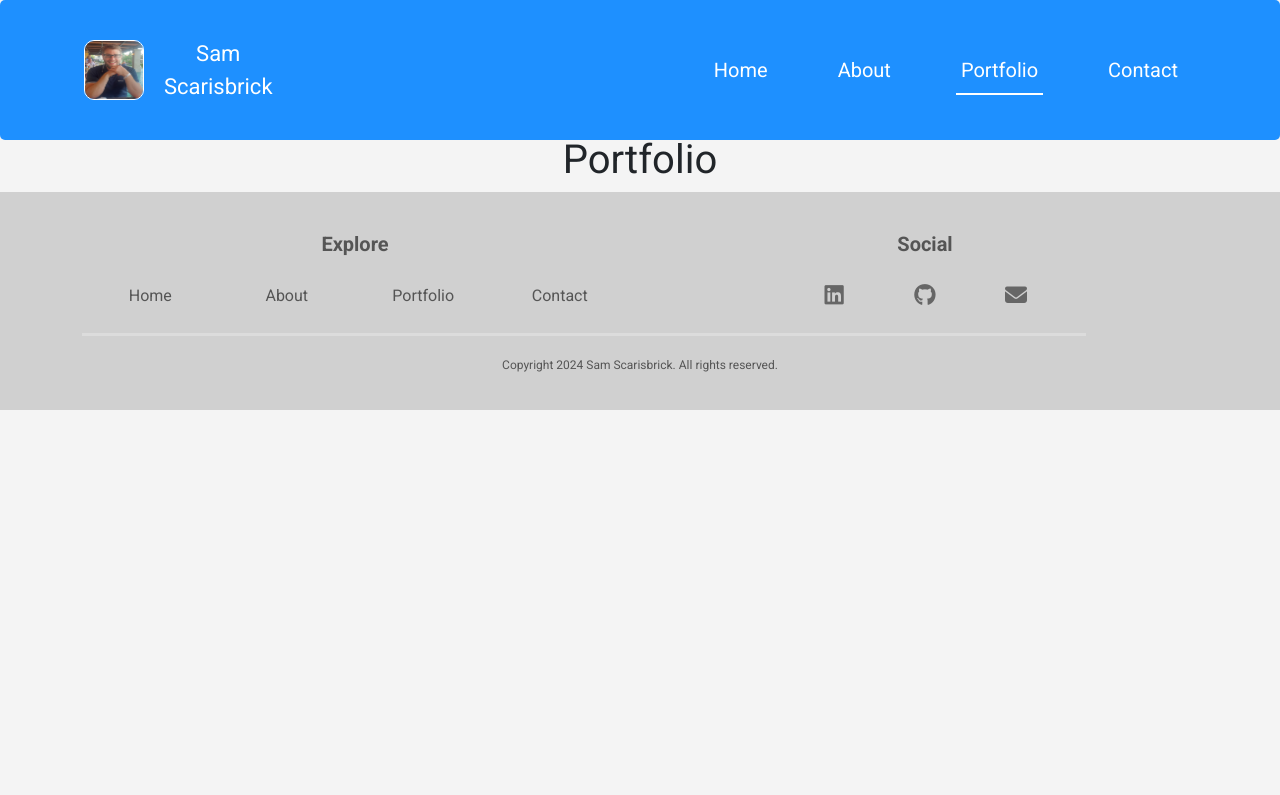
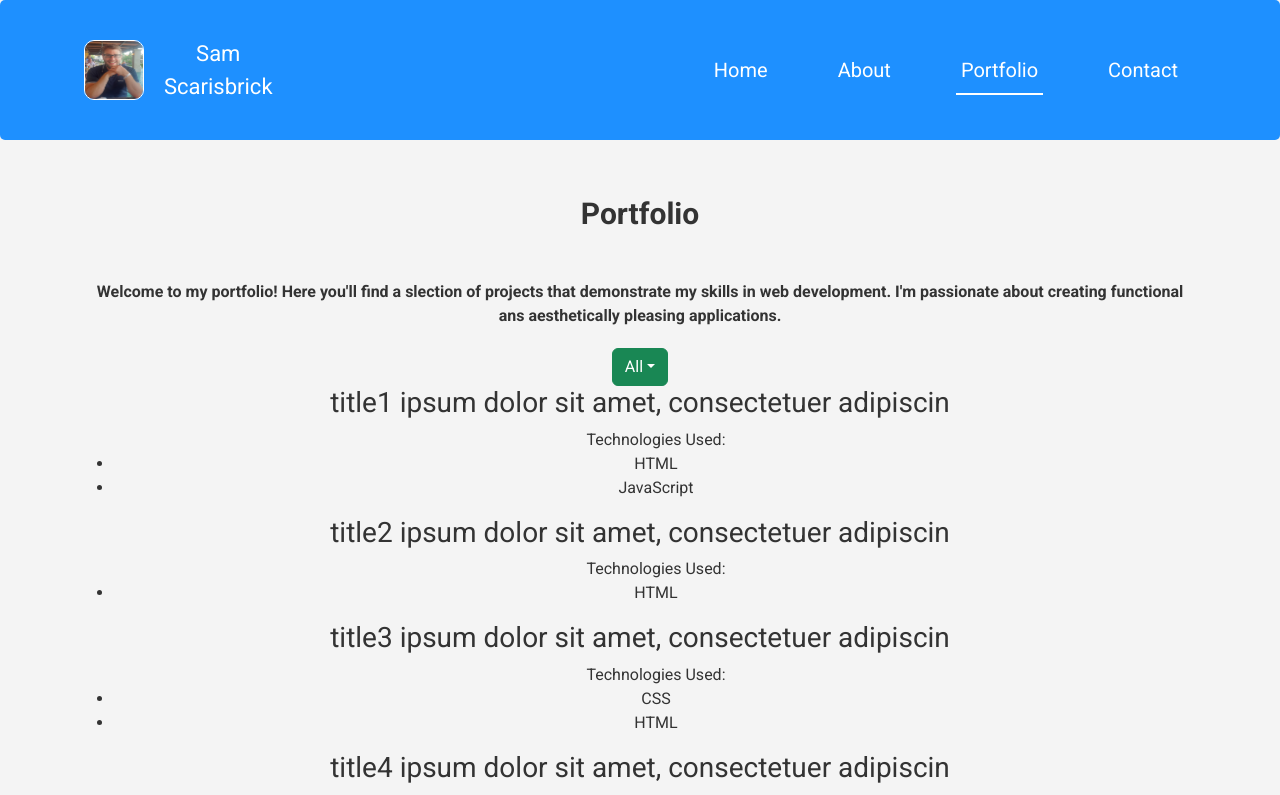
Before and after one commit to sam2829/my-portfolio-app, a React (Create React App) app in the folder frontend/: page /portfolio in a window 1280 px wide. Shown: the top 795 px of the page. Built offline with nearby package versions, Linux system fonts and the light colour scheme; a web font is replaced by a local one.

Commit message:
Add some styling to portfolio page and create dummy data for technologies and projects to get function of dropdown filter working

```diff
--- a/frontend/src/pages/Portfolio/PortfolioPage.js
+++ b/frontend/src/pages/Portfolio/PortfolioPage.js
@@ -1,12 +1,169 @@
-import React from 'react'
-import styles from '../../styles/PortfolioPage.module.css'
+import React, { useState } from "react";
+import styles from "../../styles/PortfolioPage.module.css";
+import Container from "react-bootstrap/Container";
+import Row from "react-bootstrap/Row";
+import Col from "react-bootstrap/Col";
+import Dropdown from "react-bootstrap/Dropdown";
+// dummy data for projects model
+const DUMMYPROJECTS = [
+  {
+    id: 1,
+    image:
+      "http://res.cloudinary.com/dc8vjzinx/image/upload/v1729409978/sef679uid011dfcawbpq.jpg",
+    technologies: ["HTML", "JavaScript"],
+    title: "title1 ipsum dolor sit amet, consectetuer adipiscin",
+    summary:
+      "test 1 ipsum dolor sit amet, consectetuer adipiscing elit. Aenean commodo ligula eget dolor. Aenean massa. Cum sociis natoque penatibus et magnis dis parturient montes, nascetur ridiculus mus. Donec qu",
+    overview:
+      "test1 ipsum dolor sit amet, consectetuer adipiscing elit. Aenean commodo ligula eget dolor. Aenean massa. Cum sociis natoque penatibus et magnis dis parturient montes, nascetur ridiculus mus. Donec quam felis, ultricies nec, pellentesque eu, pretium quis, sem. Nulla consequat massa quis enim. Donec pede justo, fringilla vel, aliquet nec, vulputate eget, arcu. In enim justo, rhoncus ut, imperdiet a, venenatis vitae, justo. Nullam dictum felis eu pede mollis pretium. Integer tincidunt. Cras dapibu",
+    github: "www.github.com",
+    live_site: "http://www.tomcostincarpentry.co.uk",
+    created_at: "25 Oct 2024",
+  },
+  {
+    id: 2,
+    image:
+      "http://res.cloudinary.com/dc8vjzinx/image/upload/v1729409940/iigxwlkntv41dfei9od2.jpg",
+    technologies: ["HTML"],
+    title: "title2 ipsum dolor sit amet, consectetuer adipiscin",
+    summary:
+      "test 2 ipsum dolor sit amet, consectetuer adipiscing elit. Aenean commodo ligula eget dolor. Aenean massa. Cum sociis natoque penatibus et magnis dis parturient montes, nascetur ridiculus mus. Donec qu",
+    overview:
+      "test 2 ipsum dolor sit amet, consectetuer adipiscing elit. Aenean commodo ligula eget dolor. Aenean massa. Cum sociis natoque penatibus et magnis dis parturient montes, nascetur ridiculus mus. Donec quam felis, ultricies nec, pellentesque eu, pretium quis, sem. Nulla consequat massa quis enim. Donec pede justo, fringilla vel, aliquet nec, vulputate eget, arcu. In enim justo, rhoncus ut, imperdiet a, venenatis vitae, justo. Nullam dictum felis eu pede mollis pretium. Integer tincidunt. Cras dapibu",
+    github: "www.github.com",
+    live_site: "http://www.skysports.com",
+    created_at: "25 Oct 2024",
+  },
+  {
+    id: 3,
+    image:
+      "http://res.cloudinary.com/dc8vjzinx/image/upload/v1729409919/hxhf2kheg9wezu5ilmnu.jpg",
+    technologies: ["CSS", "HTML"],
+    title: "title3 ipsum dolor sit amet, consectetuer adipiscin",
+    summary:
+      "test 3 ipsum dolor sit amet, consectetuer adipiscing elit. Aenean commodo ligula eget dolor. Aenean massa. Cum sociis natoque penatibus et magnis dis parturient montes, nascetur ridiculus mus. Donec qu",
+    overview:
+      "test 3 ipsum dolor sit amet, consectetuer adipiscing elit. Aenean commodo ligula eget dolor. Aenean massa. Cum sociis natoque penatibus et magnis dis parturient montes, nascetur ridiculus mus. Donec quam felis, ultricies nec, pellentesque eu, pretium quis, sem. Nulla consequat massa quis enim. Donec pede justo, fringilla vel, aliquet nec, vulputate eget, arcu. In enim justo, rhoncus ut, imperdiet a, venenatis vitae, justo. Nullam dictum felis eu pede mollis pretium. Integer tincidunt. Cras dapibu",
+    github: "www.github.com",
+    live_site: "http://www.liverpoolfc.co.uk",
+    created_at: "25 Oct 2024",
+  },
+  {
+    id: 4,
+    image:
+      "http://res.cloudinary.com/dc8vjzinx/image/upload/v1729409875/bzsdvct1ozei94dkuv33.jpg",
+    technologies: ["CSS", "JavaScript", "Python"],
+    title: "title4 ipsum dolor sit amet, consectetuer adipiscin",
+    summary:
+      "test 4 ipsum dolor sit amet, consectetuer adipiscing elit. Aenean commodo ligula eget dolor. Aenean massa. Cum sociis natoque penatibus et magnis dis parturient montes, nascetur ridiculus mus. Donec qu",
+    overview:
+      "test 4 ipsum dolor sit amet, consectetuer adipiscing elit. Aenean commodo ligula eget dolor. Aenean massa. Cum sociis natoque penatibus et magnis dis parturient montes, nascetur ridiculus mus. Donec quam felis, ultricies nec, pellentesque eu, pretium quis, sem. Nulla consequat massa quis enim. Donec pede justo, fringilla vel, aliquet nec, vulputate eget, arcu. In enim justo, rhoncus ut, imperdiet a, venenatis vitae, justo. Nullam dictum felis eu pede mollis pretium. Integer tincidunt. Cras dapibu",
+    github: "www.github.com",
+    live_site: "http://www.liverpoolfc.co.uk",
+    created_at: "25 Oct 2024",
+  },
+  {
+    id: 5,
+    image:
+      "http://res.cloudinary.com/dc8vjzinx/image/upload/v1729409978/sef679uid011dfcawbpq.jpg",
+    technologies: ["HTML", "Python"],
+    title: "title5 ipsum dolor sit amet, consectetuer adipiscin",
+    summary:
+      "test 5 ipsum dolor sit amet, consectetuer adipiscing elit. Aenean commodo ligula eget dolor. Aenean massa. Cum sociis natoque penatibus et magnis dis parturient montes, nascetur ridiculus mus. Donec qu",
+    overview:
+      "test5 ipsum dolor sit amet, consectetuer adipiscing elit. Aenean commodo ligula eget dolor. Aenean massa. Cum sociis natoque penatibus et magnis dis parturient montes, nascetur ridiculus mus. Donec quam felis, ultricies nec, pellentesque eu, pretium quis, sem. Nulla consequat massa quis enim. Donec pede justo, fringilla vel, aliquet nec, vulputate eget, arcu. In enim justo, rhoncus ut, imperdiet a, venenatis vitae, justo. Nullam dictum felis eu pede mollis pretium. Integer tincidunt. Cras dapibu",
+    github: "www.github.com",
+    live_site: "http://www.tomcostincarpentry.co.uk",
+    created_at: "25 Oct 2024",
+  },
+];
+//  dummy data for technologies model
+const DUMMYTECHS = [
+  {
+    id: 1,
+    name: "HTML",
+  },
+  {
+    id: 2,
+    name: "CSS",
+  },
+  {
+    id: 3,
+    name: "JavaScript",
+  },
+  {
+    id: 4,
+    name: "Python",
+  },
+];
 
+// component to render the portfolio page
 const PortfolioPage = () => {
+  // use state to select the technology
+  const [selectedTechnology, setSelectedTechnology] = useState("All");
+
+  // Get list of unnique technologies to select
+  const uniqueTechs = ["All", ...new Set(DUMMYTECHS.map((tech) => tech.name))];
+
+  // Filter projects based on selected technology
+  const filteredProjects =
+    selectedTechnology === "All"
+      ? DUMMYPROJECTS
+      : DUMMYPROJECTS.filter((project) =>
+          project.technologies.includes(selectedTechnology)
+        );
+
   return (
-    <main className={styles.Main}>
-      <h1>Portfolio</h1>
-    </main>
-  )
-}
+    <Container>
+      <main className={styles.Main}>
+        <Row>
+          <h1 className={styles.Heading}>Portfolio</h1>
+        </Row>
+        <Row>
+          <p className={styles.Text}>
+            Welcome to my portfolio! Here you'll find a slection of projects
+            that demonstrate my skills in web development. I'm passionate about
+            creating functional ans aesthetically pleasing applications.
+          </p>
+        </Row>
+        <Row>
+          {/* import dropdown selector to filter projects by technologies */}
+          <Dropdown>
+            <Dropdown.Toggle variant="success" id="dropdown-basic">
+              {selectedTechnology}
+            </Dropdown.Toggle>
 
-export default PortfolioPage
+            <Dropdown.Menu>
+              {/* map over the technologies to select from */}
+              {uniqueTechs.map((tech, index) => (
+                <Dropdown.Item
+                  key={index}
+                  onClick={() => setSelectedTechnology(tech)}
+                >
+                  {tech}
+                </Dropdown.Item>
+              ))}
+            </Dropdown.Menu>
+          </Dropdown>
+        </Row>
+        {/* dummy run to display projects */}
+        <div className={styles.ProjectList}>
+          {filteredProjects.map((project) => (
+            <div key={project.id} className={styles.ProjectItem}>
+              <h3>{project.title}</h3>
+              <ul>
+                Technologies Used:
+                {/* map over technologies array */}
+                {project.technologies.map((tech, index) => (
+                  <li key={index}>{tech}</li>
+                ))}
+              </ul>
+            </div>
+          ))}
+        </div>
+      </main>
+    </Container>
+  );
+};
+
+export default PortfolioPage;
--- a/frontend/src/styles/AboutPage.module.css
+++ b/frontend/src/styles/AboutPage.module.css
@@ -8,14 +8,12 @@
   font-size: 30px;
   padding-top: 60px;
   padding-bottom: 20px;
-  /* color: #333333; */
   font-weight: 700;
 }
 
 .SubHeading {
   font-size: 20px;
   padding: 15px 0;
-  /* color: #333333; */
   font-weight: 700;
 }
 
--- a/frontend/src/styles/PortfolioPage.module.css
+++ b/frontend/src/styles/PortfolioPage.module.css
@@ -1,3 +1,18 @@
 .Main {
   margin-top: 136px;
+  color: #333333;
+  padding-bottom: 60px;
 }
+
+.Heading {
+  font-size: 30px;
+  padding-top: 60px;
+  padding-bottom: 20px;
+  font-weight: 700;
+}
+
+.Text {
+  font-size: 16px;
+  margin: 20px 0 20px 0;
+  font-weight: 700;
+}
```
Also changed, not shown: 1 other file (tests, documents, lock files or other folders).
